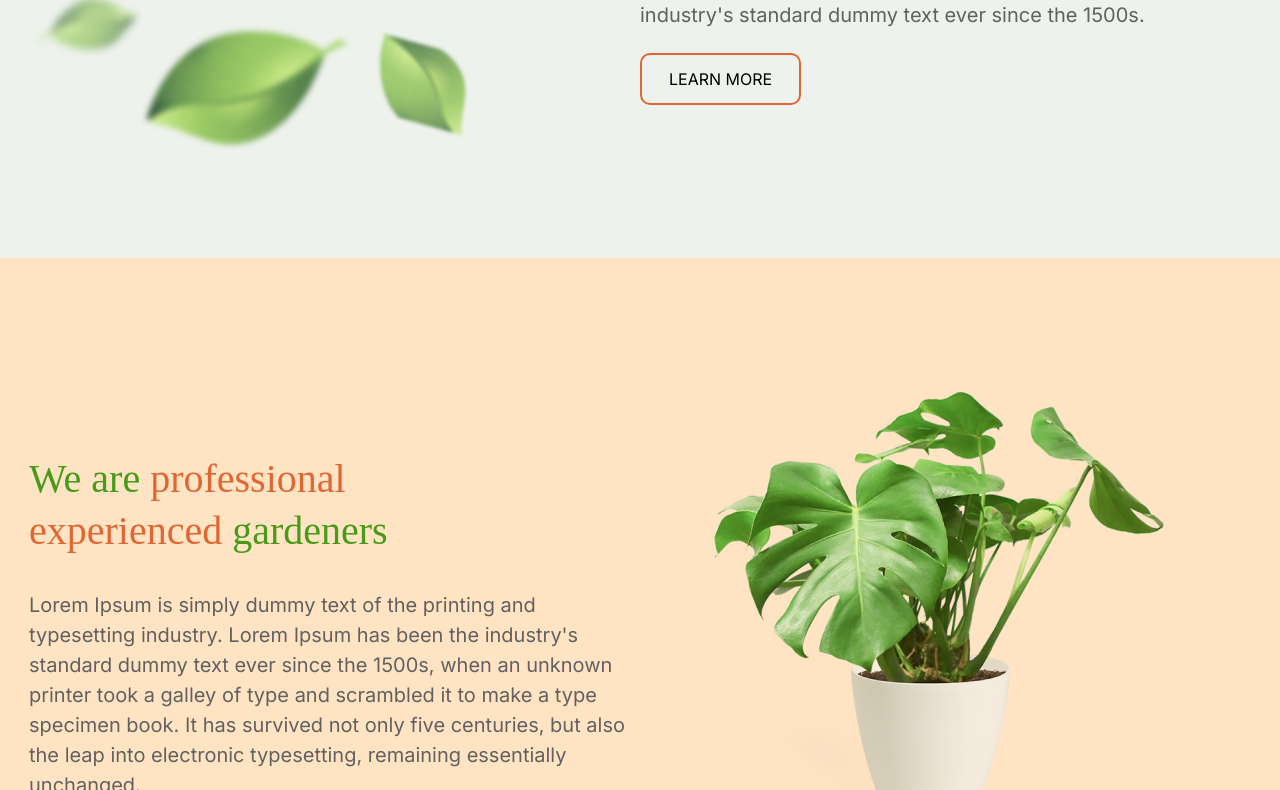
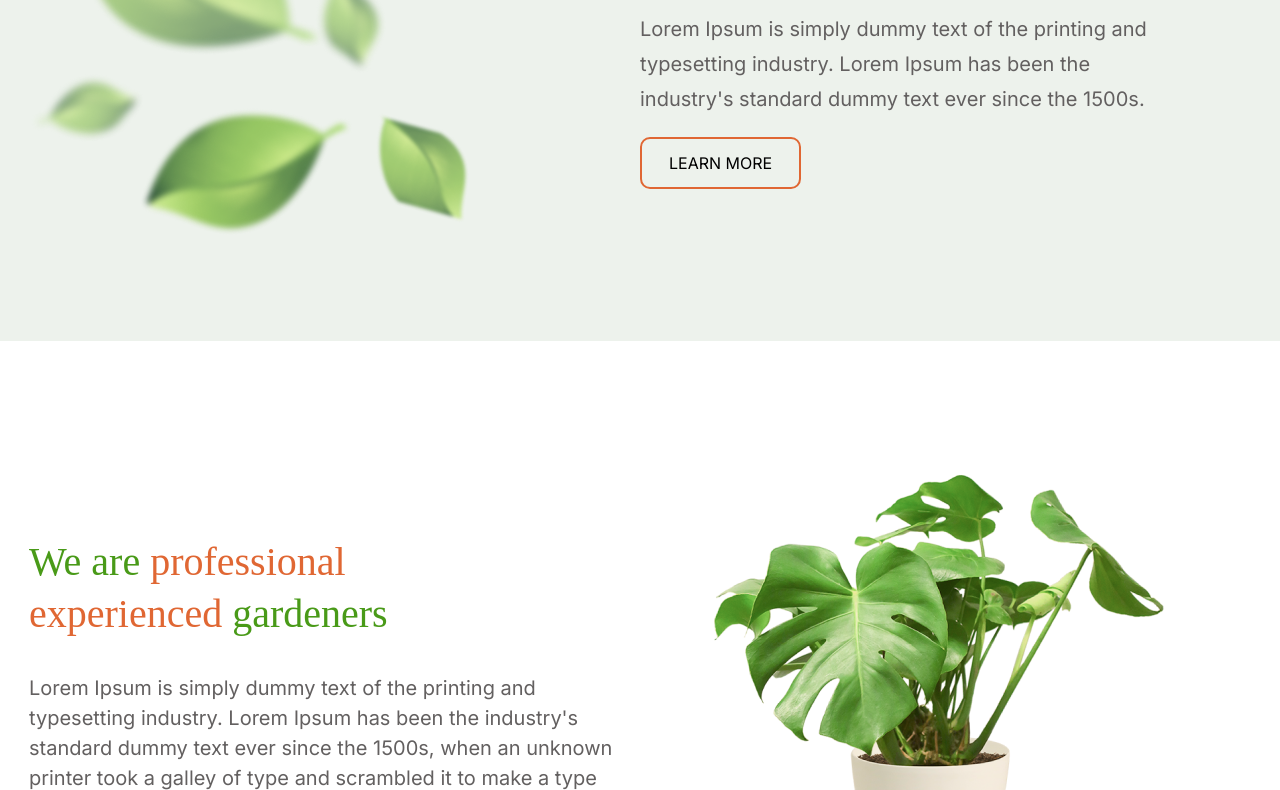
Before and after one commit to ekvantaliani/rsschool-cv, a website: page index.html in a window 1280 px wide. Shown: the part 344-1134 px from the top of the page. Drawn offline with Linux system fonts and the light colour scheme; a web font is replaced by a local one.

Commit message:
fix: fix styles

```diff
--- a/index.html
+++ b/index.html
@@ -17,10 +17,6 @@
 <html lang="ru">
 <!-- Заголовок страницы, контейнер для других важных данных (не отображается) -->
 	<head>
-<!-- Заголовок страницы в браузере -->
-		<title>Kvantaliani Yauheni CV</title>
-<!-- Подключаем CSS -->
-		<link rel="stylesheet" href="style.css" />
 <!-- Кодировка страницы -->
 		<meta http-equiv="Content-type" content="text/html;charset=UTF-8" />
 	</head>
```
